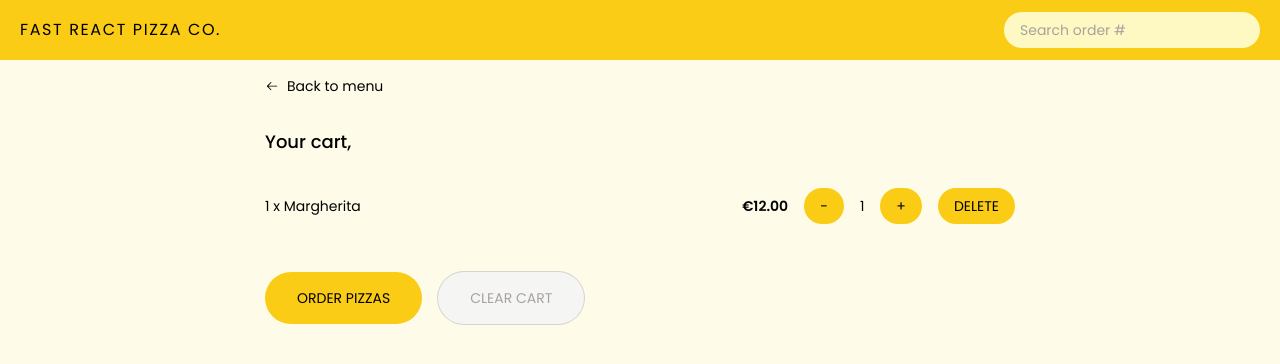
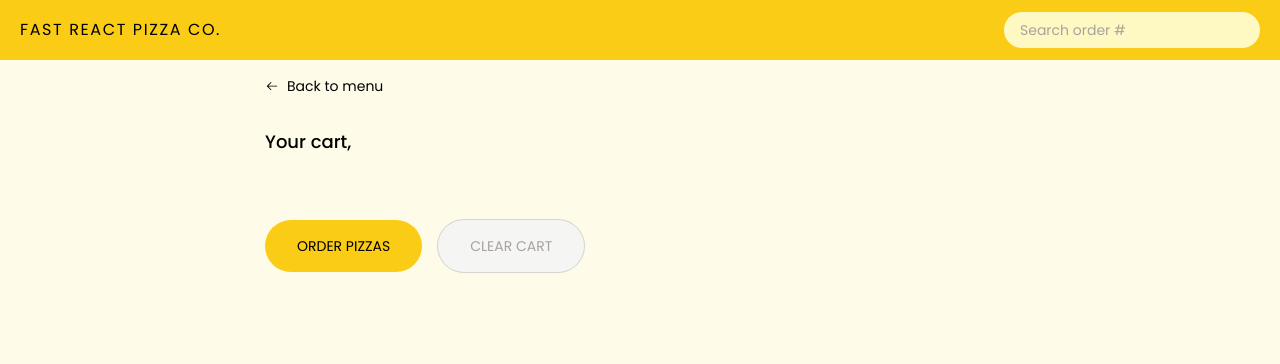
Before and after one commit to MarioMilosevic/Fast-pizza, a React (Vite) app: page /cart in a window 1280 px wide. Shown: the top 364 px of the page. Built offline with nearby package versions, Linux system fonts and the light colour scheme.

Commit message:
Render pizzas inside of cart

```diff
--- a/src/components/Cart.tsx
+++ b/src/components/Cart.tsx
@@ -5,10 +5,15 @@ import { useNavigate } from "react-router-dom";
 import { setLoading } from "../redux/features/loadingSlice";
 import Button from "./Button";
 import ClearButton from "./ClearButton";
+import CartItem from "./CartItem";
 const Cart = () => {
   const user = useSelector((state: RootState) => state.user);
+
+  const { cart } = useSelector((state:RootState) => state.cart)
   const navigate = useNavigate();
   const dispatch = useDispatch();
+
+  console.log(cart)
 
   const goToMenu = () => {
     navigate("/menu");
@@ -16,7 +21,7 @@ const Cart = () => {
   };
 
   return (
-    <div className="w-[750px] flex flex-col mx-auto py-4 gap-4">
+    <div className="w-[750px] flex flex-col mx-auto pt-4 pb-28 gap-4">
       <div
         className="flex gap-2 items-center text-sm hover:underline"
         onClick={goToMenu}
@@ -27,35 +32,8 @@ const Cart = () => {
       <div className="py-4 font-medium text-lg">
         Your cart, <span className="capitalize">{user.name}</span>
       </div>
+      {cart.map(item => <CartItem key={item.id} {...item} />)}
 
-      <div className="flex text-sm justify-between items-center">
-        <span>1 x Margherita</span>
-
-        <div className="flex items-center gap-4">
-          <span className="font-semibold">€12.00</span>
-          <div className="flex items-center  gap-4">
-            <Button
-              size="small"
-              buttonClickHandler={() => console.log("nesto")}
-            >
-              -
-            </Button>
-            <p>1</p>
-            <Button
-              size="small"
-              buttonClickHandler={() => console.log("nesto")}
-            >
-              +
-            </Button>
-            <Button
-              size="small"
-              buttonClickHandler={() => console.log("nesto")}
-            >
-              Delete
-            </Button>
-          </div>
-              </div>
-      </div>
               <div className="flex gap-4">
               <Button buttonClickHandler={() => console.log("nesto")} size="big">Order Pizzas</Button>
               <ClearButton clearButtonClickHandler={() => console.log("nesto")}>Clear Cart</ClearButton>
--- /dev/null
+++ b/src/components/CartItem.tsx
@@ -0,0 +1,30 @@
+import Button from "./Button";
+type CartItemProps = {
+    name: string;
+    unitPrice: number;
+    quantity: number;
+}
+const CartItem = ({name, unitPrice, quantity}:CartItemProps) => {
+  return (
+    <article className="flex text-sm justify-between items-center pb-2 border border-b-stone-300">
+          <span>{quantity} x {name }</span>
+      <div className="flex items-center gap-4">
+              <span className="font-semibold">€{ unitPrice}</span>
+        <div className="flex items-center  gap-4">
+          <Button size="small" buttonClickHandler={() => console.log("nesto")}>
+            -
+          </Button>
+                  <span className="font-semibold">{quantity }</span>
+          <Button size="small" buttonClickHandler={() => console.log("nesto")}>
+            +
+          </Button>
+          <Button size="small" buttonClickHandler={() => console.log("nesto")}>
+            Delete
+          </Button>
+        </div>
+      </div>
+    </article>
+  );
+}
+
+export default CartItem
```
